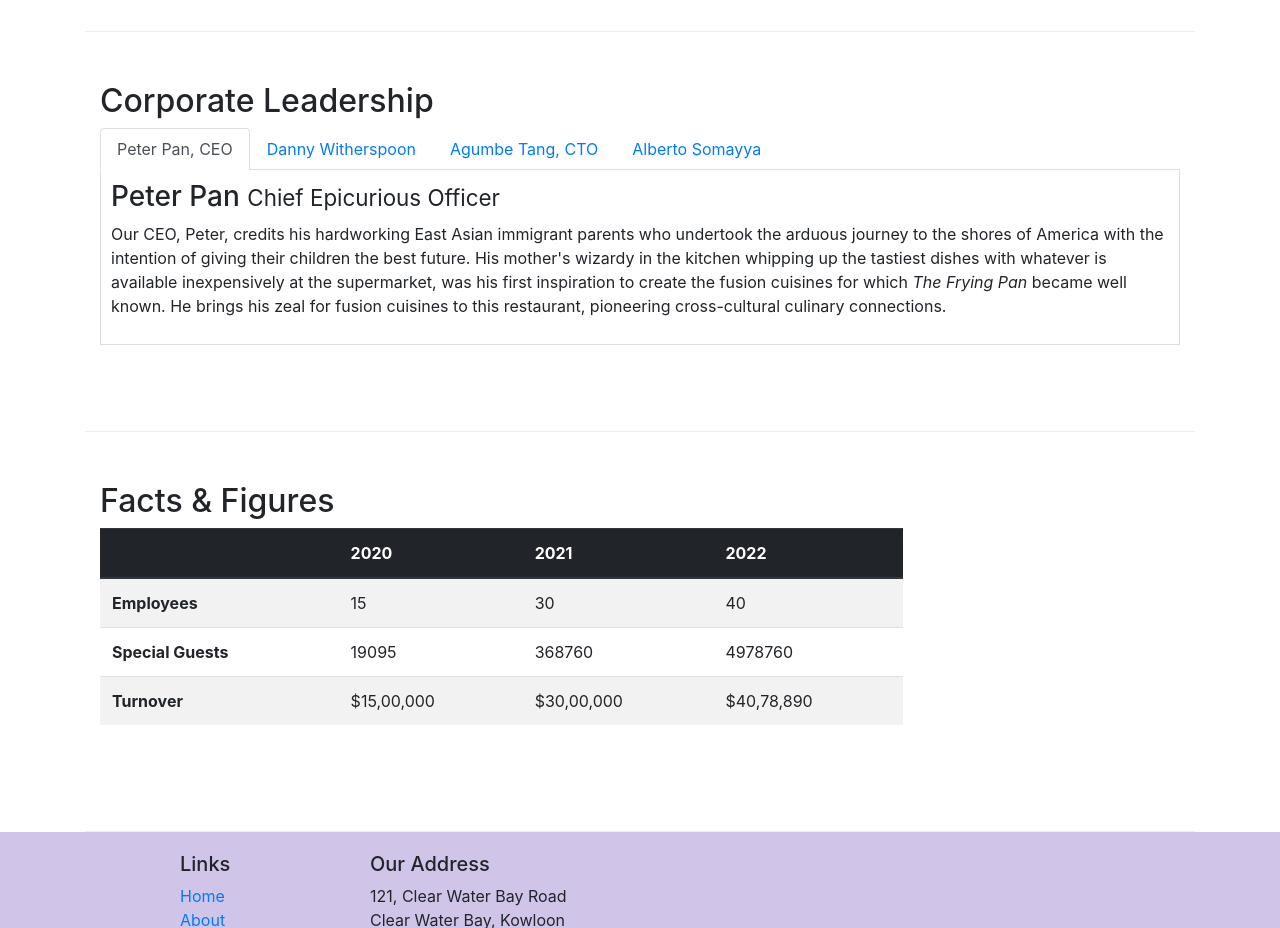
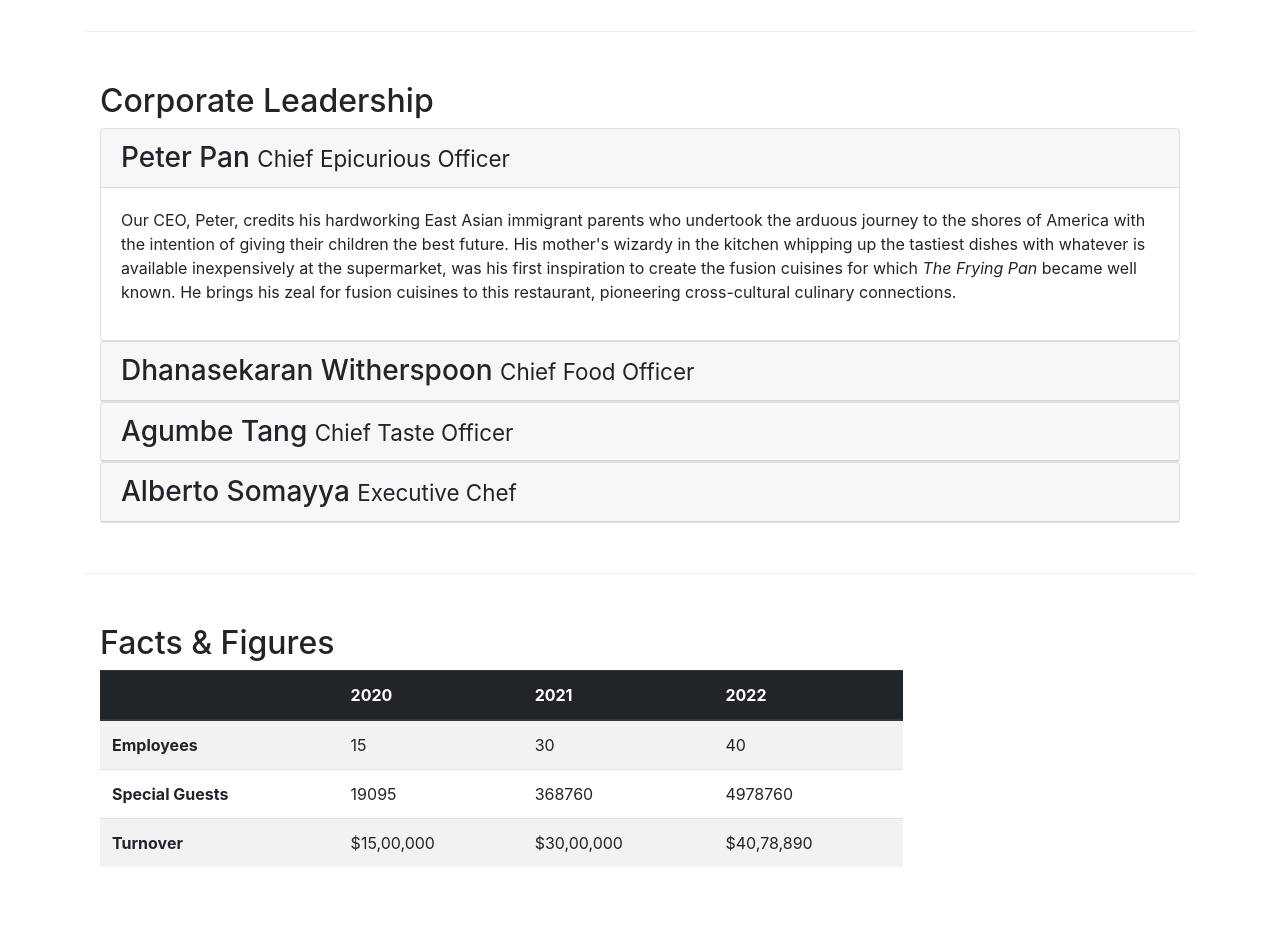
Before and after one commit to Srinu126/Responsive-Web-Design, a website: page aboutus.html in a window 1280 px wide. Shown: the part 940-1868 px from the top of the page. Drawn offline with nearby package versions, Linux system fonts and the light colour scheme.

Commit message:
Accordion

```diff
--- a/aboutus.html
+++ b/aboutus.html
@@ -152,87 +152,110 @@
       <div class="row row-content">
         <div class="col">
           <h2>Corporate Leadership</h2>
-          <ul class="nav nav-tabs">
-            <li class="nav-item">
-              <a
-                class="nav-link active"
-                href="#peter"
-                role="tab"
-                data-toggle="tab"
-                >Peter Pan, CEO</a
-              >
-            </li>
-            <li class="nav-item">
-              <a class="nav-link" href="#danny" role="tab" data-toggle="tab"
-                >Danny Witherspoon</a
-              >
-            </li>
-            <li class="nav-item">
-              <a class="nav-link" href="#agumbe" role="tab" data-toggle="tab"
-                >Agumbe Tang, CTO</a
-              >
-            </li>
-            <li class="nav-item">
-              <a class="nav-link" href="#alberto" role="tab" data-toggle="tab"
-                >Alberto Somayya</a
-              >
-            </li>
-          </ul>
-          <div class="tab-content">
-            <div role="tabpanel" class="tab-pane fade show active" id="peter">
-              <h3>Peter Pan <small>Chief Epicurious Officer</small></h3>
+          <div id="accordion">
+            <div class="card">
+              <div class="card-header" role="tab" id="peterhead">
+                <h3 class="mb-0">
+                  <a data-toggle="collapse" data-target="#peter">
+                    Peter Pan <small>Chief Epicurious Officer</small>
+                  </a>
+                </h3>
+              </div>
+              <div class="collapse show" id="peter" data-parent="#accordion">
+                <div class="card-body">
                   <p class="d-none d-sm-block">
                     Our CEO, Peter, credits his hardworking East Asian immigrant
                     parents who undertook the arduous journey to the shores of
                     America with the intention of giving their children the best
                     future. His mother's wizardy in the kitchen whipping up the
-                tastiest dishes with whatever is available inexpensively at the
-                supermarket, was his first inspiration to create the fusion
-                cuisines for which
-                <em>The Frying Pan</em> became well known. He brings his zeal
-                for fusion cuisines to this restaurant, pioneering
-                cross-cultural culinary connections.
+                    tastiest dishes with whatever is available inexpensively at
+                    the supermarket, was his first inspiration to create the
+                    fusion cuisines for which <em>The Frying Pan</em> became
+                    well known. He brings his zeal for fusion cuisines to this
+                    restaurant, pioneering cross-cultural culinary connections.
                   </p>
                 </div>
-            <div role="tabpanel" class="tab-pane fade" id="danny">
-              <h3>
+              </div>
+            </div>
+            <div class="card">
+              <div class="card-header" role="tab" id="dannyhead">
+                <h3 class="mb-0">
+                  <a
+                    class="collapsed"
+                    data-toggle="collapse"
+                    data-target="#danny"
+                  >
                     Dhanasekaran Witherspoon <small>Chief Food Officer</small>
+                  </a>
                 </h3>
+              </div>
+              <div class="collapse" id="danny" data-parent="#accordion">
+                <div class="card-body">
                   <p class="d-none d-sm-block">
                     Our CFO, Danny, as he is affectionately referred to by his
-                colleagues, comes from a long established family tradition in
-                farming and produce. His experiences growing up on a farm in the
-                Australian outback gave him great appreciation for varieties of
-                food sources. As he puts it in his own words,
+                    colleagues, comes from a long established family tradition
+                    in farming and produce. His experiences growing up on a farm
+                    in the Australian outback gave him great appreciation for
+                    varieties of food sources. As he puts it in his own words,
                     <em
                       >Everything that runs, wins, and everything that stays,
                       pays!</em
                     >
                   </p>
                 </div>
-            <div role="tabpanel" class="tab-pane fade" id="agumbe">
-              <h3>Agumbe Tang <small>Chief Taste Officer</small></h3>
+              </div>
+            </div>
+            <div class="card">
+              <div class="card-header" role="tab" id="agumbehead">
+                <h3 class="mb-0">
+                  <a
+                    class="collapsed"
+                    data-toggle="collapse"
+                    data-target="#agumbe"
+                  >
+                    Agumbe Tang <small>Chief Taste Officer</small>
+                  </a>
+                </h3>
+              </div>
+              <div class="collapse" id="agumbe" data-parent="#accordion">
+                <div class="card-body">
                   <p class="d-none d-sm-block">
-                Blessed with the most discerning gustatory sense, Agumbe, our
-                CTO, personally ensures that every dish that we serve meets his
-                exacting tastes. Our chefs dread the tongue lashing that ensues
-                if their dish does not meet his exacting standards. He lives by
-                his motto,
+                    Blessed with the most discerning gustatory sense, Agumbe,
+                    our CTO, personally ensures that every dish that we serve
+                    meets his exacting tastes. Our chefs dread the tongue
+                    lashing that ensues if their dish does not meet his exacting
+                    standards. He lives by his motto,
                     <em>You click only if you survive my lick.</em>
                   </p>
                 </div>
-            <div role="tabpanel" class="tab-pane fade" id="alberto">
-              <h3>Alberto Somayya <small>Executive Chef</small></h3>
+              </div>
+            </div>
+            <div class="card">
+              <div class="card-header" role="tab" id="albertohead">
+                <h3 class="mb-0">
+                  <a
+                    class="collapsed"
+                    data-toggle="collapse"
+                    data-target="#alberto"
+                  >
+                    Alberto Somayya <small>Executive Chef</small>
+                  </a>
+                </h3>
+              </div>
+              <div class="collapse" id="alberto" data-parent="#accordion">
+                <div class="card-body">
                   <p class="d-none d-sm-block">
-                Award winning three-star Michelin chef with wide International
-                experience having worked closely with whos-who in the culinary
-                world, he specializes in creating mouthwatering Indo-Italian
-                fusion experiences. He says,
+                    Award winning three-star Michelin chef with wide
+                    International experience having worked closely with whos-who
+                    in the culinary world, he specializes in creating
+                    mouthwatering Indo-Italian fusion experiences. He says,
                     <em
-                  >Put together the cuisines from the two craziest cultures, and
-                  you get a winning hit! Amma Mia!</em
+                      >Put together the cuisines from the two craziest cultures,
+                      and you get a winning hit! Amma Mia!</em
                     >
                   </p>
+                </div>
+              </div>
             </div>
           </div>
         </div>
```
Lines whose indentation alone changed are shown as unchanged.
